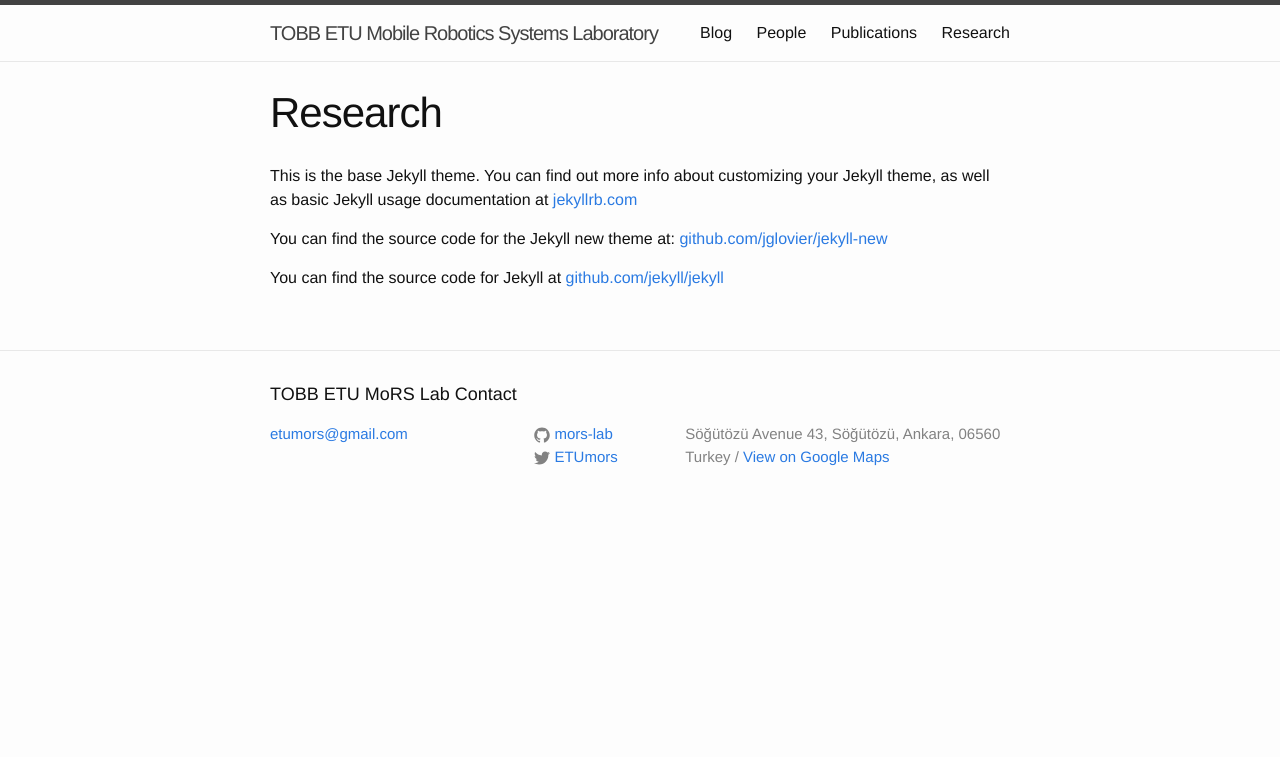
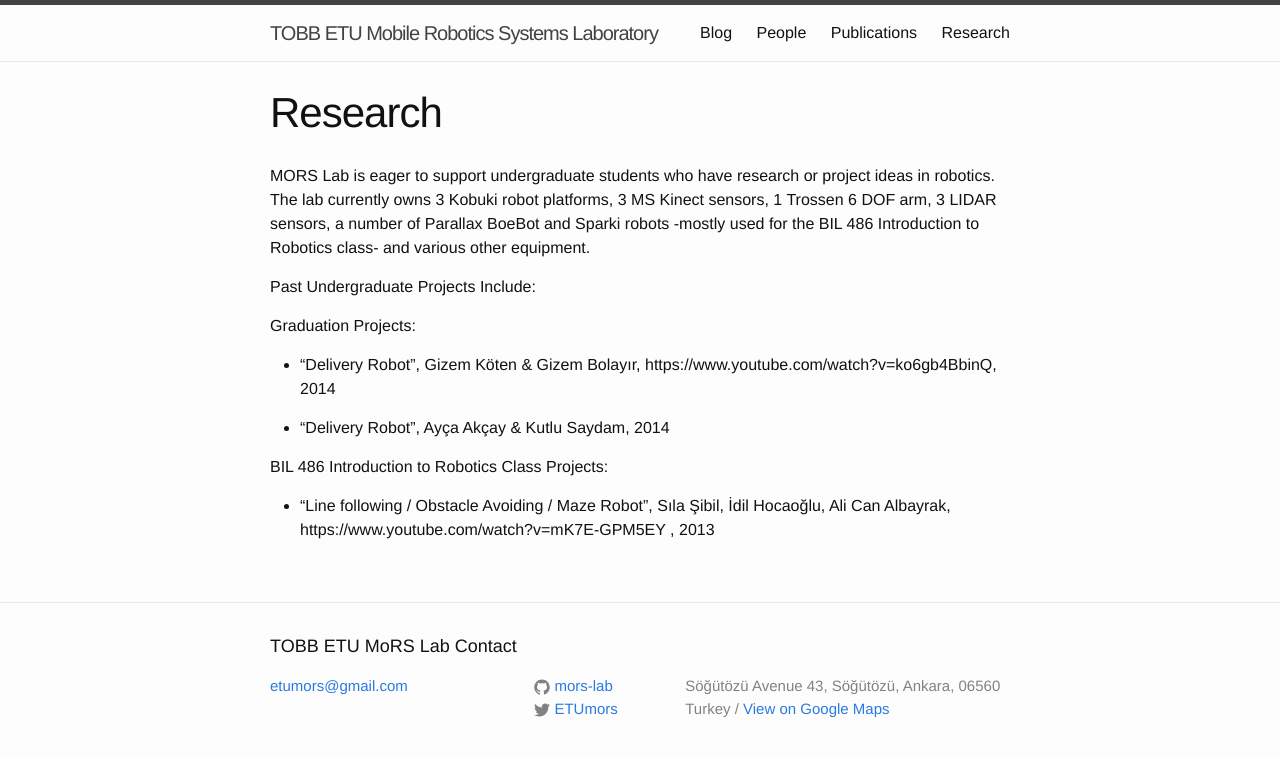
Before and after one commit to mors-lab/mors-lab.github.io, a Jekyll site: the page built from research.md, in a window 1280 px wide. Shown: the top 757 px of the page. Built offline with Jekyll 4.4.1, drawn with Linux system fonts in a browser that asks for light colours; nearby versions of some CDN libraries.

Commit message:
Update research.md

```diff
--- a/research.md
+++ b/research.md
@@ -4,8 +4,19 @@
 permalink: /research/
 ---
 
-This is the base Jekyll theme. You can find out more info about customizing your Jekyll theme, as well as basic Jekyll usage documentation at [jekyllrb.com](http://jekyllrb.com/)
+MORS Lab is eager to support undergraduate students who have research or project ideas in robotics. The lab currently owns 3 Kobuki robot platforms, 3 MS Kinect sensors, 1 Trossen 6 DOF arm, 3 LIDAR sensors, a number of Parallax BoeBot and Sparki robots -mostly used for the BIL 486 Introduction to Robotics class- and various other equipment.
 
-You can find the source code for the Jekyll new theme at: [github.com/jglovier/jekyll-new](https://github.com/jglovier/jekyll-new)
+Past Undergraduate Projects Include:
 
-You can find the source code for Jekyll at [github.com/jekyll/jekyll](https://github.com/jekyll/jekyll)
+Graduation Projects:
+
+- "Delivery Robot", Gizem Köten & Gizem Bolayır, https://www.youtube.com/watch?v=ko6gb4BbinQ, 2014
+
+- "Delivery Robot", Ayça Akçay & Kutlu Saydam, 2014
+
+
+BIL 486 Introduction to Robotics Class Projects:
+
+
+- "Line following / Obstacle Avoiding / Maze Robot", Sıla Şibil, İdil Hocaoğlu, Ali Can Albayrak,
+https://www.youtube.com/watch?v=mK7E-GPM5EY , 2013
```
